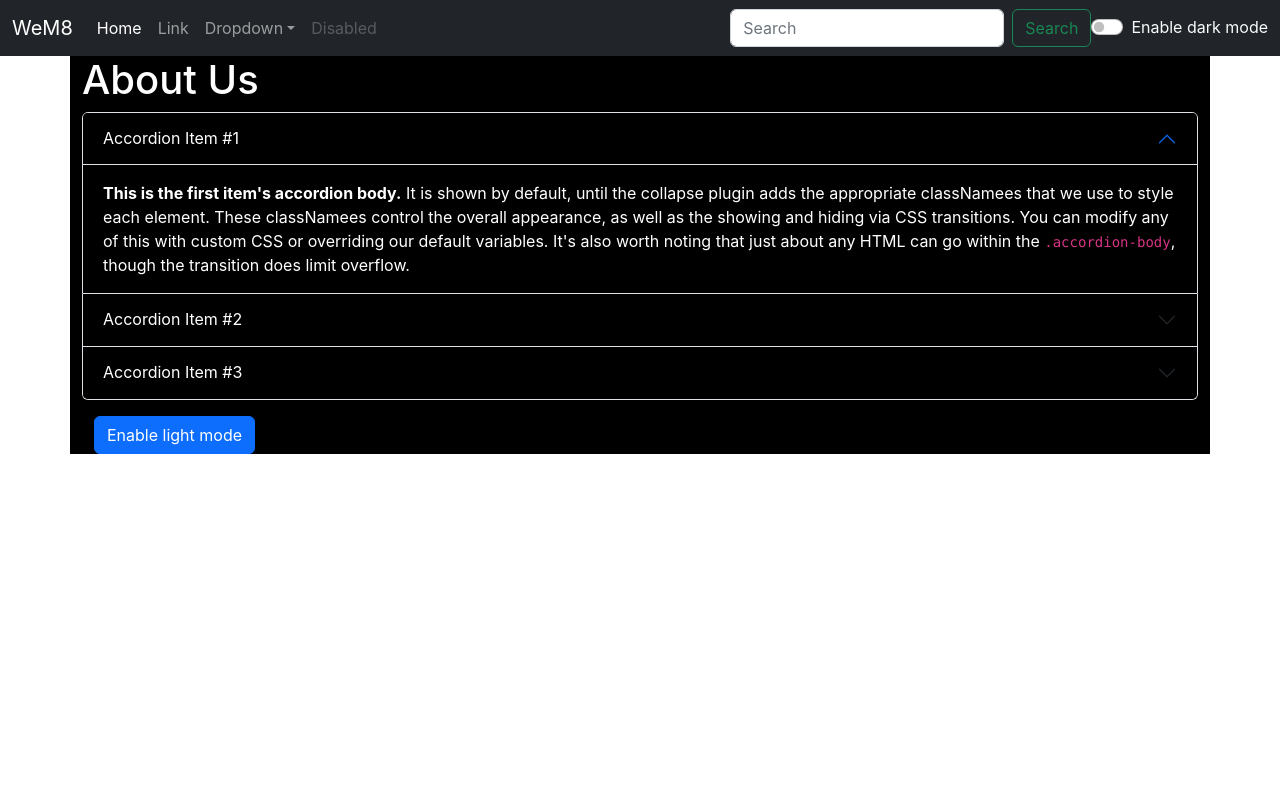
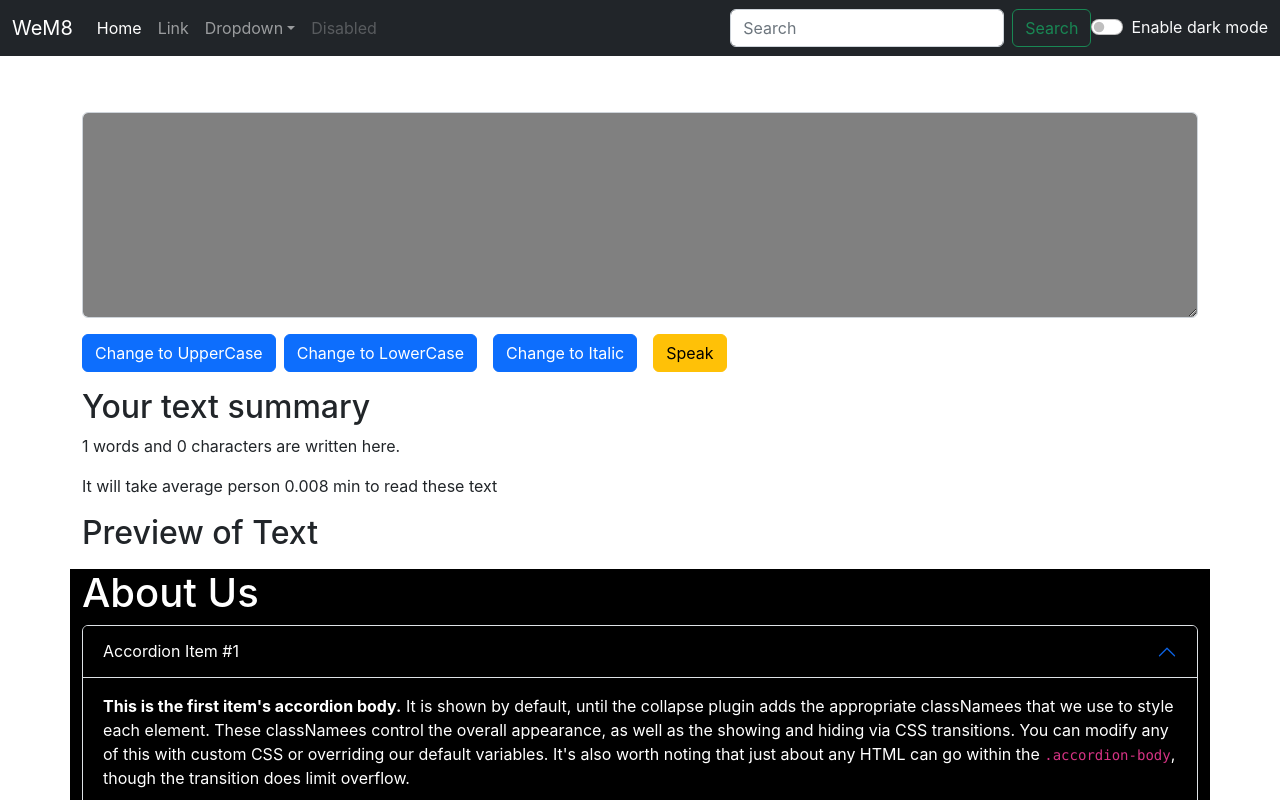
Before and after one commit to konregon/Web-Application-with-Raact, a React (Create React App) app in the folder Namaste/namaste/: page / in a window 1280 px wide. Shown: the top 800 px of the page. Built offline with nearby package versions, Linux system fonts and the light colour scheme.

Commit message:
alert function
whenever some action is performed by user, screen will display alert for 1.5 sec

```diff
--- a/Namaste/namaste/src/App.js
+++ b/Namaste/namaste/src/App.js
@@ -1,20 +1,36 @@
 import logo from './logo.svg';
 import './App.css';
 import Navbar from './components/Navbar';
-// import TextForm from './components/TextForm';
+import TextForm from './components/TextForm';
 import About from './components/About';
 import React, { useState } from 'react';
+import Alert from './components/Alert';
 
 
 function App() {
   const [mode, setMode] = useState('dark'); // wether any mode is enable or not // state variable
+  const [alert, setAlert] = useState(null); // alert is object here
+
+  const showAlert = (message, type)=> {
+    setAlert({
+      msg: message,
+      type: type
+    })
+    setTimeout( ()=> {
+      setAlert(null);
+    }, 1500);
+  }
 
   const toggleTheam = ()=>{
     if(mode === 'light'){
       setMode('dark');
+      document.body.style.backgroundColor = 'gray';
+      showAlert("Dark mode has been enable", "success")
     }
     else{
       setMode('light');
+      document.body.style.backgroundColor = 'black';
+      showAlert("Light mode has been enable", "success")
     }
 
   }
@@ -24,9 +40,13 @@
 
 <Navbar title="WeM8" mode={mode} toggleTheam={toggleTheam}/>
 
-{/* <TextForm heading="Enter the Text to analysis"/> */}
+<Alert alert={alert}/>
+
+<TextForm mode={mode} heading="Enter the Text to analysis"/>
 
 <About/>
+
+
     </>
   );
 }
--- /dev/null
+++ b/Namaste/namaste/src/components/Alert.js
@@ -0,0 +1,11 @@
+import React from 'react'
+
+export default function (props) {
+    return (
+        props.alert && <div className={`alert alert-${props.alert.type} alert-dismissible fade show`} role="alert">
+                <strong>{props.alert.type}</strong>: {props.alert.msg}
+                <button type="button" className="btn-close" data-bs-dismiss="alert" aria-label="Close"></button>
+            </div>
+
+    )
+}
--- a/Namaste/namaste/src/components/TextForm.js
+++ b/Namaste/namaste/src/components/TextForm.js
@@ -33,7 +33,7 @@
 
     return (
         <>
-        <div className='container'>
+        <div className='container' style={{color: props.mode==='dark'?'white':'black'}}>
             <h1>{props.heading}</h1>
             {/* <div className="mb-5"> */}
             {/* <label for="myBox" className="form-label">
@@ -46,7 +46,7 @@
                 Submit
             </button> */}
             <div className="mb-3">
-                <textarea className="form-control" value={text} onChange={handleOnChange} id="exampleFormControlTextarea1" rows="8"></textarea>
+                <textarea className="form-control" style={{backgroundColor: props.mode==='dark'?'gray':'white'}} value={text} onChange={handleOnChange} id="exampleFormControlTextarea1" rows="8"></textarea>
             </div>
             <div className="btn btn-primary" onClick={handleUpClick}>Change to UpperCase</div>
             <div className="btn btn-primary mx-2" onClick={handleLoClick}>Change to LowerCase</div>
@@ -56,7 +56,7 @@
 
 
         </div>
-        <div className="container" my-3>
+        <div className="container my-3" >
             <h2>Your text summary</h2>
             <p>{text.split(" ").length} words and {text.length} characters are written here.</p>
             <p>It will take average person {0.008 * text.split(" ").length} min to read these text</p>
```
